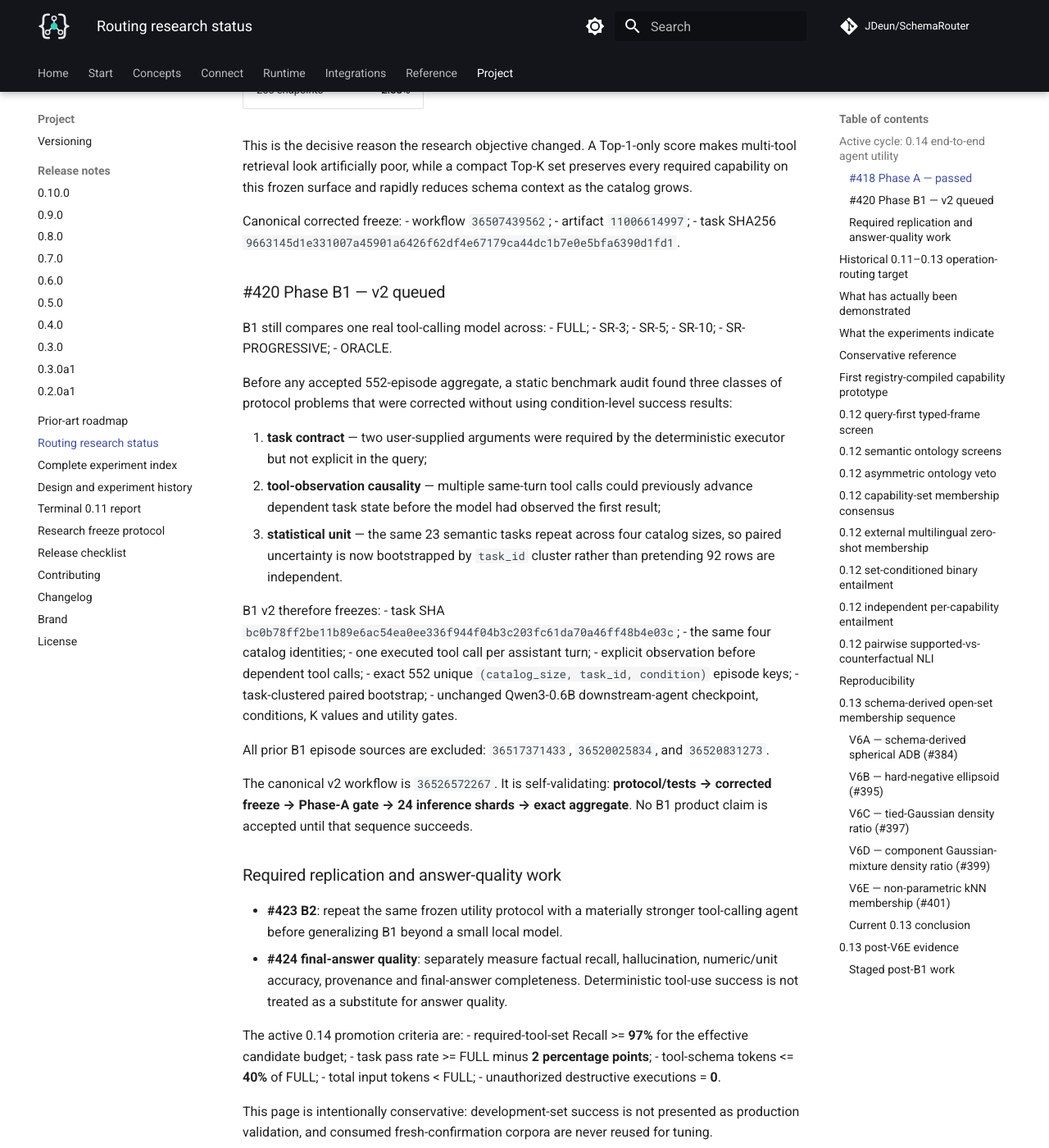
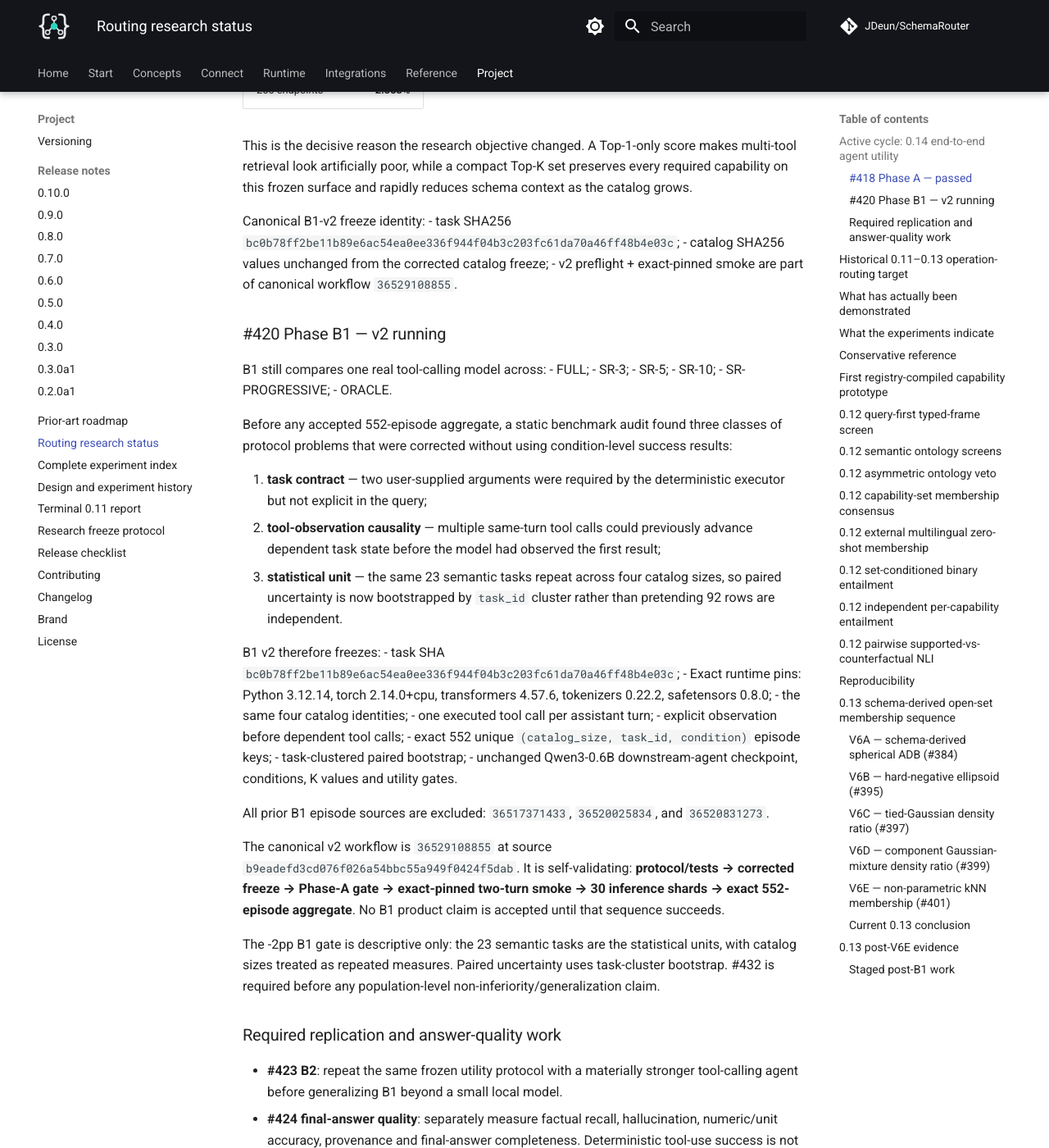
Before and after one commit to JDeun/SchemaRouter, an MkDocs documentation site: the page built from docs/research/routing-status.md, in a window 1280 px wide and 1400 px high, scrolled down 1854 px. Shown: the whole window at 82% size. Built offline with MkDocs 1.6.1 and Material for MkDocs 9.7.7, drawn with Linux system fonts in a browser that asks for light colours; comment, search, counter and statistics services are not loaded; some of the changed text lies outside the part shown.

Commit message:
docs: sync routing status to B1 v2 canonical run

```diff
--- a/docs/research/routing-status.md
+++ b/docs/research/routing-status.md
@@ -52,32 +52,32 @@ The corrected frozen benchmark contains 23 tasks across 20 / 50 / 100 / 250 endp
 
 | Metric | Result |
 | --- | ---: |
-| Required-route Recall@1 | **68.97%** |
+| Required-route Recall@1 | **65.52–68.97% by catalog** |
 | Recall@3 | **96.55%** |
 | Recall@5 | **100%** |
 | Recall@10 | **100%** |
 | All-required task coverage@5 | **100%** |
-| MRR | **0.82471** |
+| MRR | **0.80172–0.81897 by catalog** |
 
 Mean Top-5 serialized schema context relative to FULL:
 
 | Catalog | Top-5 / FULL |
 | --- | ---: |
-| 20 endpoints | **26.76%** |
-| 50 endpoints | **11.47%** |
-| 100 endpoints | **5.87%** |
-| 250 endpoints | **2.38%** |
+| 20 endpoints | **26.69%** |
+| 50 endpoints | **11.44%** |
+| 100 endpoints | **5.872%** |
+| 250 endpoints | **2.383%** |
 
 This is the decisive reason the research objective changed. A Top-1-only score makes multi-tool
 retrieval look artificially poor, while a compact Top-K set preserves every required capability on
 this frozen surface and rapidly reduces schema context as the catalog grows.
 
-Canonical corrected freeze:
-- workflow `36507439562`;
-- artifact `11006614997`;
-- task SHA256 `9663145d1e331007a45901a6426f62df4e67179ca44dc1b7e0e5bfa6390d1fd1`.
+Canonical B1-v2 freeze identity:
+- task SHA256 `bc0b78ff2be11b89e6ac54ea0ee336f944f04b3c203fc61da70a46ff48b4e03c`;
+- catalog SHA256 values unchanged from the corrected catalog freeze;
+- v2 preflight + exact-pinned smoke are part of canonical workflow `36529108855`.
 
-### #420 Phase B1 — v2 queued
+### #420 Phase B1 — v2 running
 
 B1 still compares one real tool-calling model across:
 - FULL;
@@ -100,6 +100,7 @@ problems that were corrected without using condition-level success results:
 
 B1 v2 therefore freezes:
 - task SHA `bc0b78ff2be11b89e6ac54ea0ee336f944f04b3c203fc61da70a46ff48b4e03c`;
+- Exact runtime pins: Python 3.12.14, torch 2.14.0+cpu, transformers 4.57.6, tokenizers 0.22.2, safetensors 0.8.0;
 - the same four catalog identities;
 - one executed tool call per assistant turn;
 - explicit observation before dependent tool calls;
@@ -110,9 +111,11 @@ B1 v2 therefore freezes:
 All prior B1 episode sources are excluded:
 `36517371433`, `36520025834`, and `36520831273`.
 
-The canonical v2 workflow is `36526572267`. It is self-validating:
-**protocol/tests → corrected freeze → Phase-A gate → 24 inference shards → exact aggregate**.
+The canonical v2 workflow is `36529108855` at source `b9eadefd3cd076f026a54bbc55a949f0424f5dab`. It is self-validating:
+**protocol/tests → corrected freeze → Phase-A gate → exact-pinned two-turn smoke → 30 inference shards → exact 552-episode aggregate**.
 No B1 product claim is accepted until that sequence succeeds.
+
+The -2pp B1 gate is descriptive only: the 23 semantic tasks are the statistical units, with catalog sizes treated as repeated measures. Paired uncertainty uses task-cluster bootstrap. #432 is required before any population-level non-inferiority/generalization claim.
 
 ### Required replication and answer-quality work
 
```
